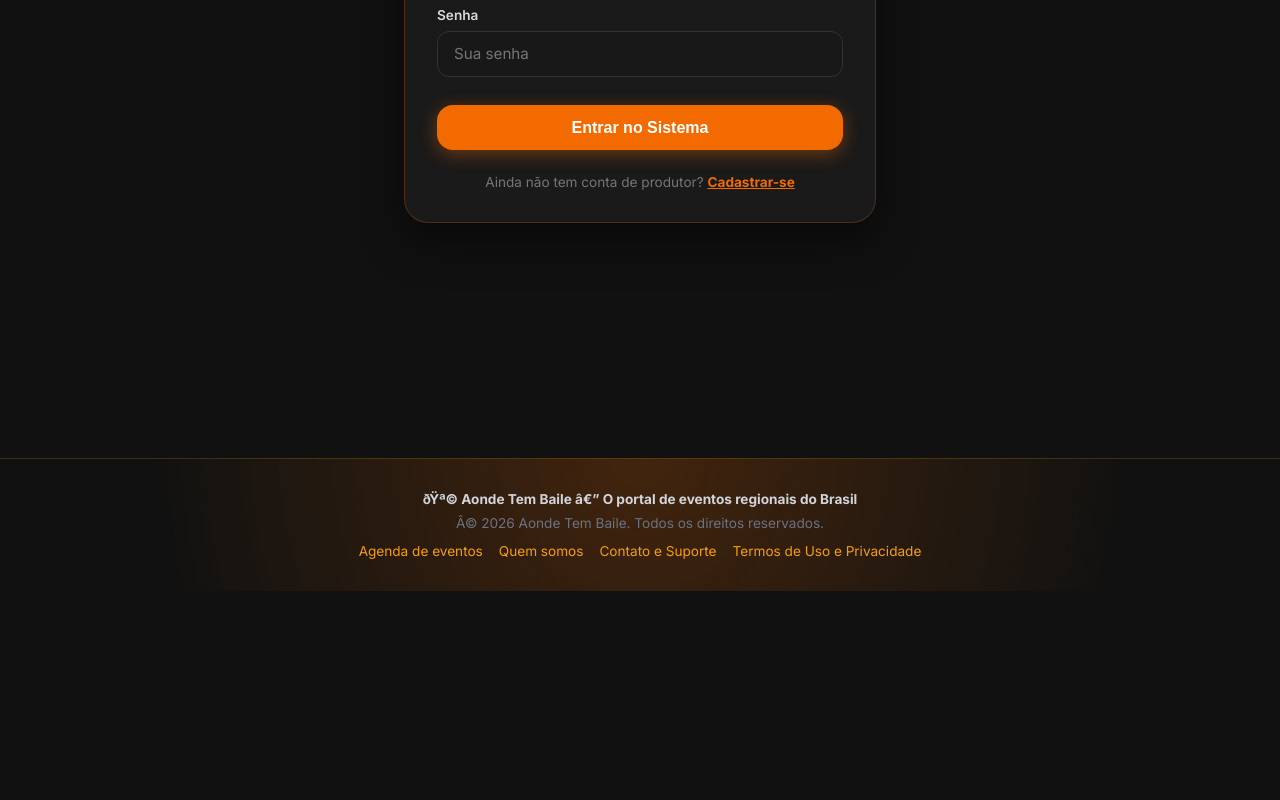
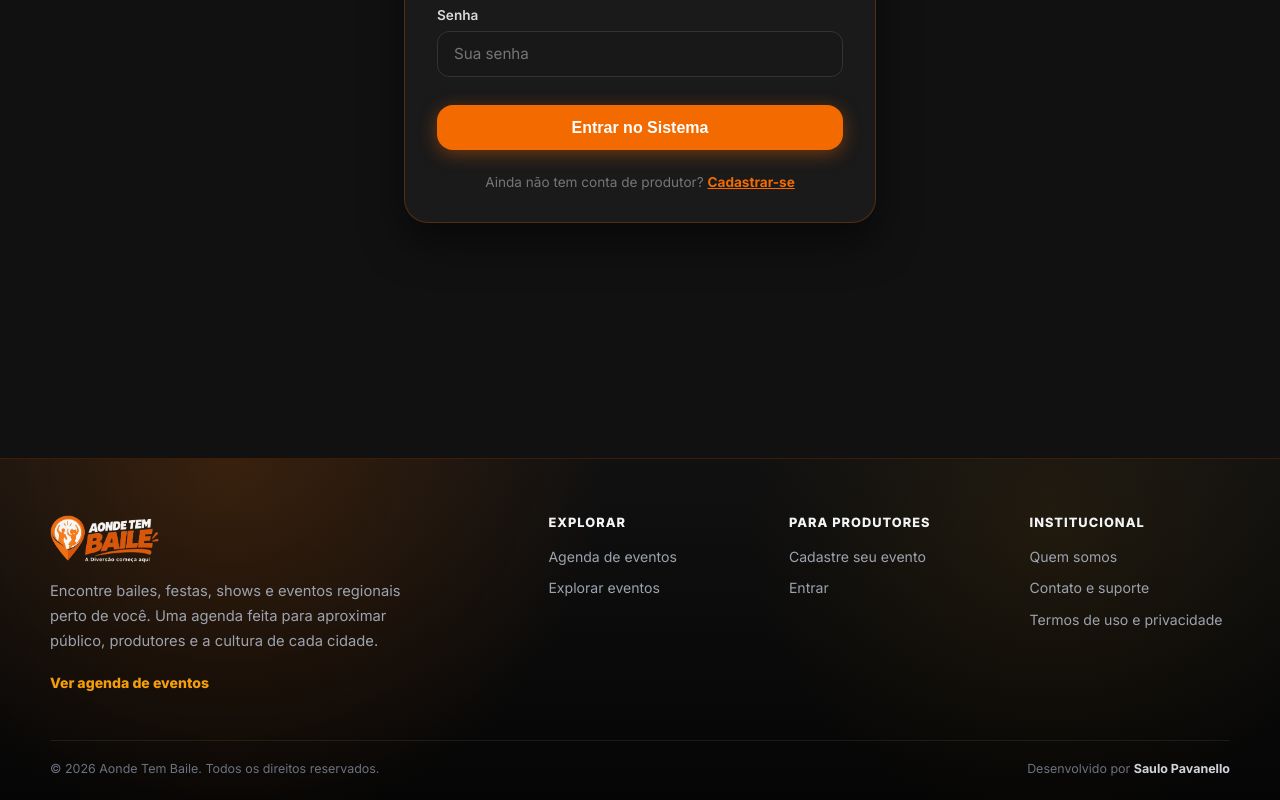
Before and after one commit to alexmobihaus-cell/aondetembaile, a Next.js app: page /login in a window 1280 px wide. Shown: the part 397-1197 px from the top of the page. Before the commit the page ends 988 px from the top, so only its background shows below. Built offline with nearby package versions, Linux system fonts and the light colour scheme; no server answers.

Commit message:
Add files via upload

```diff
--- a/app/layout.tsx
+++ b/app/layout.tsx
@@ -9,6 +9,7 @@ import {
   SITE_URL,
   jsonLd,
 } from '@/lib/seo'
+import Footer from '@/components/Footer'
 
 export const metadata: Metadata = {
   metadataBase: new URL(SITE_URL),
@@ -121,39 +122,7 @@ export default function RootLayout({
         />
         <Navbar />
         <main style={{ flex: 1, minHeight: 'calc(100vh - 70px)' }}>{children}</main>
-        <footer
-          style={{
-            borderTop: '1px solid rgba(245, 158, 11, 0.2)',
-            background: 'radial-gradient(circle at top center, rgba(242, 106, 0, 0.22) 0%, rgba(17, 17, 17, 1) 75%)',
-            padding: '2rem 1.5rem',
-            textAlign: 'center',
-            color: '#6b7280',
-            fontSize: '0.85rem',
-          }}
-        >
-          <div className="container">
-            <p style={{ color: '#d1d5db', fontWeight: 'bold', marginBottom: '0.5rem' }}>
-              ðŸª© Aonde Tem Baile â€” O portal de eventos regionais do Brasil
-            </p>
-            <p>
-              Â© {new Date().getFullYear()} Aonde Tem Baile. Todos os direitos reservados.
-            </p>
-            <div style={{ display: 'flex', justifyContent: 'center', gap: '1rem', flexWrap: 'wrap', marginTop: '0.75rem' }}>
-              <Link href="/eventos" style={{ color: '#f59e0b', textDecoration: 'none' }}>
-                Agenda de eventos
-              </Link>
-              <Link href="/quemsomos" style={{ color: '#f59e0b', textDecoration: 'none' }}>
-                Quem somos
-              </Link>
-              <Link href="/contato-e-suporte" style={{ color: '#f59e0b', textDecoration: 'none' }}>
-                Contato e Suporte
-              </Link>
-              <Link href="/termos-de-uso" style={{ color: '#f59e0b', textDecoration: 'none' }}>
-                Termos de Uso e Privacidade
-              </Link>
-            </div>
-          </div>
-        </footer>
+        <Footer />
       </body>
     </html>
   )
--- /dev/null
+++ b/components/Footer.module.css
@@ -0,0 +1,154 @@
+.footer {
+  position: relative;
+  overflow: hidden;
+  border-top: 1px solid rgba(242, 106, 0, 0.24);
+  background: linear-gradient(
+    180deg,
+    rgba(17, 17, 17, 0.98),
+    rgba(5, 5, 5, 1)
+  );
+  color: #9ca3af;
+}
+
+.glow {
+  position: absolute;
+  inset: 0;
+  pointer-events: none;
+  background:
+    radial-gradient(circle at 18% 0%, rgba(242, 106, 0, 0.18), transparent 34%),
+    radial-gradient(circle at 82% 20%, rgba(245, 158, 11, 0.08), transparent 28%);
+}
+
+.container {
+  position: relative;
+  z-index: 1;
+  width: min(1180px, calc(100% - 3rem));
+  margin: 0 auto;
+  padding: 3.5rem 0 1.5rem;
+}
+
+.top {
+  display: grid;
+  grid-template-columns: minmax(280px, 1.6fr) repeat(3, minmax(145px, 0.7fr));
+  gap: 2.5rem;
+  align-items: start;
+}
+
+.brand {
+  max-width: 410px;
+}
+
+.logoLink {
+  display: inline-flex;
+  text-decoration: none;
+  margin-bottom: 1rem;
+}
+
+.description {
+  margin: 0;
+  max-width: 390px;
+  color: #9ca3af;
+  line-height: 1.7;
+  font-size: 0.92rem;
+}
+
+.primaryLink {
+  display: inline-flex;
+  align-items: center;
+  margin-top: 1.25rem;
+  color: #f59e0b;
+  font-size: 0.88rem;
+  font-weight: 800;
+  text-decoration: none;
+}
+
+.primaryLink:hover {
+  color: #fbbf24;
+}
+
+.column {
+  display: flex;
+  flex-direction: column;
+  gap: 0.7rem;
+}
+
+.column h2 {
+  margin: 0 0 0.35rem;
+  color: #f3f4f6;
+  font-size: 0.8rem;
+  font-weight: 800;
+  letter-spacing: 0.08em;
+  text-transform: uppercase;
+}
+
+.column a {
+  width: fit-content;
+  color: #9ca3af;
+  font-size: 0.88rem;
+  line-height: 1.45;
+  text-decoration: none;
+  transition: color 160ms ease;
+}
+
+.column a:hover {
+  color: #f59e0b;
+}
+
+.bottom {
+  display: flex;
+  justify-content: space-between;
+  gap: 1rem;
+  flex-wrap: wrap;
+  margin-top: 3rem;
+  padding-top: 1.25rem;
+  border-top: 1px solid rgba(255, 255, 255, 0.08);
+  color: #6b7280;
+  font-size: 0.78rem;
+}
+
+.bottom p {
+  margin: 0;
+}
+
+.credit a {
+  color: #d1d5db;
+  font-weight: 700;
+  text-decoration: none;
+  transition: color 160ms ease;
+}
+
+.credit a:hover {
+  color: #f59e0b;
+}
+
+@media (max-width: 900px) {
+  .top {
+    grid-template-columns: 1.4fr 1fr 1fr;
+  }
+
+  .brand {
+    grid-column: 1 / -1;
+    max-width: 560px;
+  }
+}
+
+@media (max-width: 640px) {
+  .container {
+    width: min(100% - 2rem, 1180px);
+    padding-top: 2.5rem;
+  }
+
+  .top {
+    grid-template-columns: 1fr 1fr;
+    gap: 2rem 1.25rem;
+  }
+
+  .brand {
+    grid-column: 1 / -1;
+  }
+
+  .bottom {
+    flex-direction: column;
+    margin-top: 2.5rem;
+  }
+}
--- /dev/null
+++ b/components/Footer.tsx
@@ -0,0 +1,94 @@
+import Link from 'next/link'
+import BrandLogo from '@/components/BrandLogo'
+import styles from './Footer.module.css'
+
+const exploreLinks = [
+  { href: '/eventos', label: 'Agenda de eventos' },
+  { href: '/', label: 'Explorar eventos' },
+]
+
+const producerLinks = [
+  { href: '/cadastro', label: 'Cadastre seu evento' },
+  { href: '/login', label: 'Entrar' },
+]
+
+const institutionalLinks = [
+  { href: '/quemsomos', label: 'Quem somos' },
+  { href: '/contato-e-suporte', label: 'Contato e suporte' },
+  { href: '/termos-de-uso', label: 'Termos de uso e privacidade' },
+]
+
+export default function Footer() {
+  return (
+    <footer className={styles.footer}>
+      <div className={styles.glow} aria-hidden="true" />
+
+      <div className={styles.container}>
+        <div className={styles.top}>
+          <div className={styles.brand}>
+            <Link
+              href="/"
+              className={styles.logoLink}
+              aria-label="Aonde Tem Baile - início"
+            >
+              <BrandLogo size="md" showSlogan={true} />
+            </Link>
+
+            <p className={styles.description}>
+              Encontre bailes, festas, shows e eventos regionais perto de você.
+              Uma agenda feita para aproximar público, produtores e a cultura de cada cidade.
+            </p>
+
+            <Link href="/eventos" className={styles.primaryLink}>
+              Ver agenda de eventos
+            </Link>
+          </div>
+
+          <nav className={styles.column} aria-label="Explorar">
+            <h2>Explorar</h2>
+            {exploreLinks.map((item) => (
+              <Link key={item.href + item.label} href={item.href}>
+                {item.label}
+              </Link>
+            ))}
+          </nav>
+
+          <nav className={styles.column} aria-label="Para produtores">
+            <h2>Para produtores</h2>
+            {producerLinks.map((item) => (
+              <Link key={item.href} href={item.href}>
+                {item.label}
+              </Link>
+            ))}
+          </nav>
+
+          <nav className={styles.column} aria-label="Institucional">
+            <h2>Institucional</h2>
+            {institutionalLinks.map((item) => (
+              <Link key={item.href} href={item.href}>
+                {item.label}
+              </Link>
+            ))}
+          </nav>
+        </div>
+
+        <div className={styles.bottom}>
+          <p>
+            © {new Date().getFullYear()} Aonde Tem Baile. Todos os direitos reservados.
+          </p>
+
+          <p className={styles.credit}>
+            Desenvolvido por{' '}
+            <a
+              href="https://www.saulopavanello.com.br"
+              target="_blank"
+              rel="noopener"
+            >
+              Saulo Pavanello
+            </a>
+          </p>
+        </div>
+      </div>
+    </footer>
+  )
+}
```
